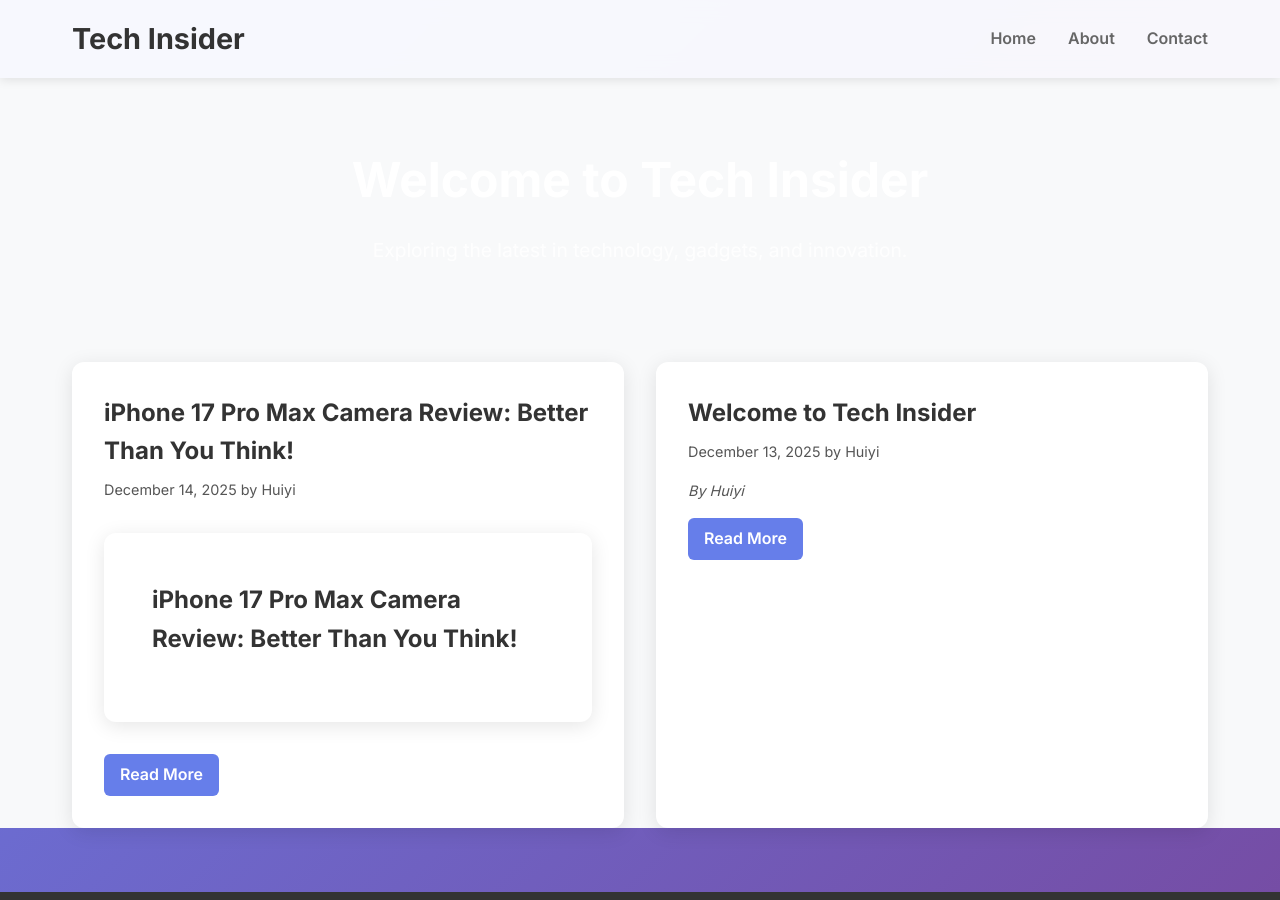
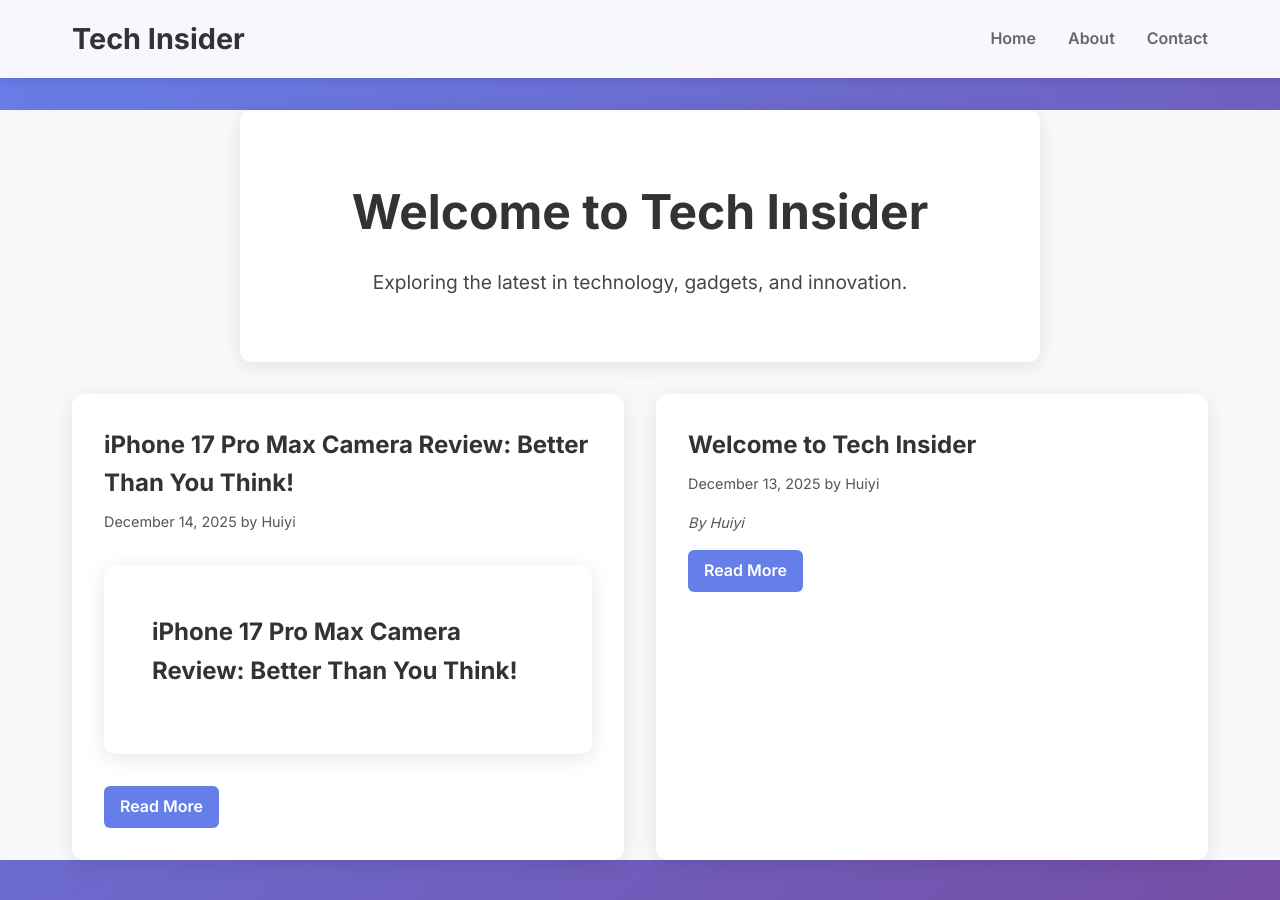
Before and after one commit to becknian/becknian.github.io, a Jekyll site: the page built from index.md, in a window 1280 px wide and 900 px high. Built offline with Jekyll 4.4.1, drawn with Linux system fonts in a browser that asks for light colours.

Commit message:
Improve hero section readability with white background and dark text

```diff
--- a/css/main.css
+++ b/css/main.css
@@ -68,7 +68,12 @@ header {
 .hero {
     text-align: center;
     padding: 4rem 2rem;
-    color: white;
+    color: #333;
+    background: rgba(255, 255, 255, 0.95);
+    border-radius: 12px;
+    margin: 2rem auto;
+    max-width: 800px;
+    box-shadow: 0 4px 20px rgba(0, 0, 0, 0.1);
 }
 
 .hero h1 {
```
